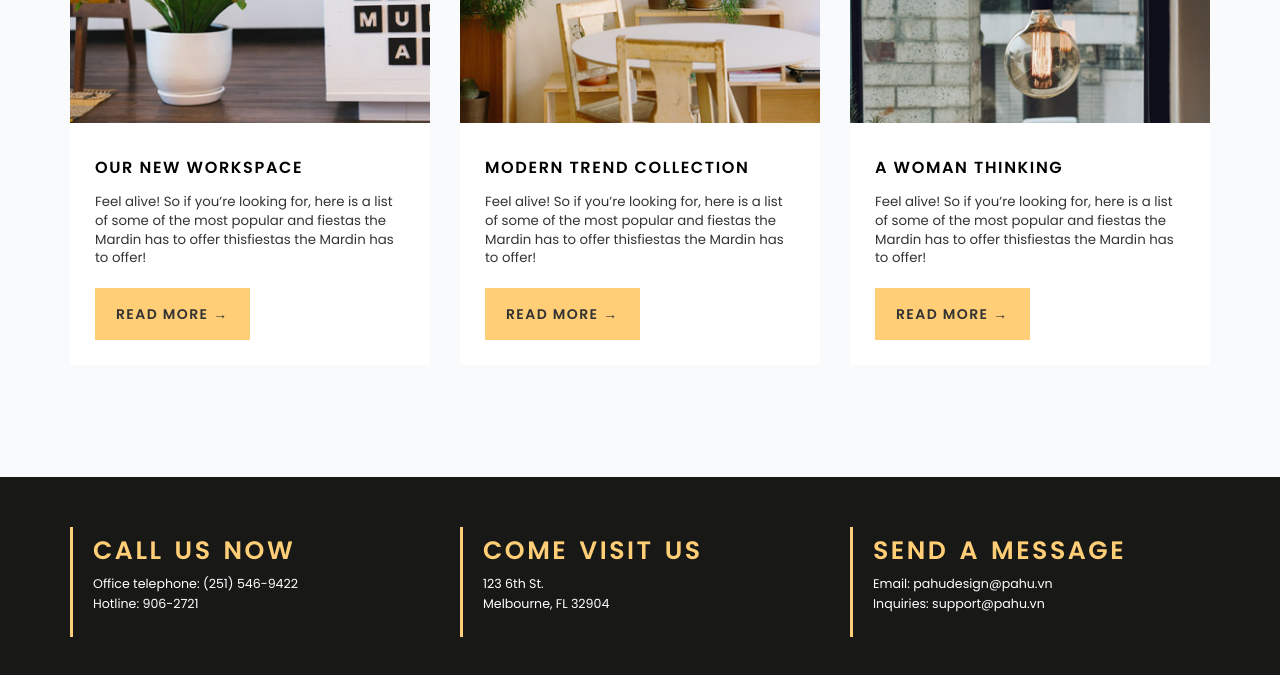
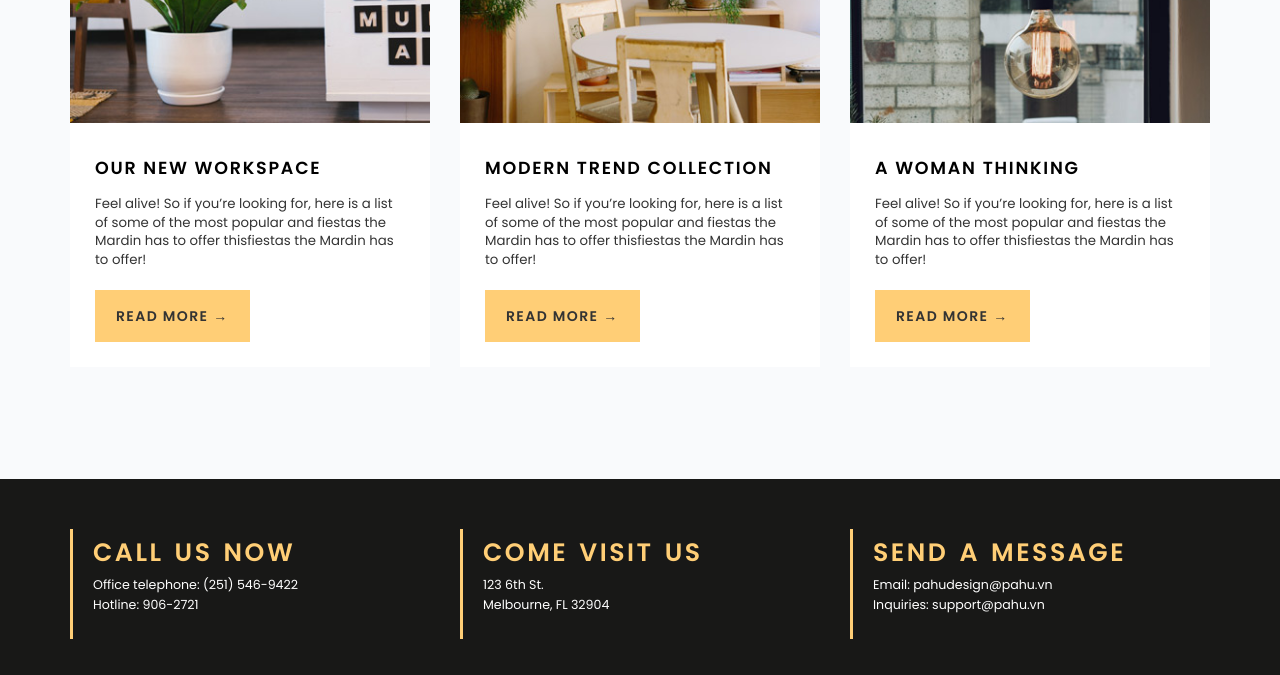
Before and after one commit to grelap/sample-website, a plain HTML site: page index.html in a window 1280 px wide. Shown: the part 6360-7035 px from the top of the page. Drawn offline with nearby package versions, Linux system fonts and the light colour scheme.

Commit message:
css changes

```diff
--- a/css/style.css
+++ b/css/style.css
@@ -538,7 +538,7 @@ figcaption {
 
 .blog h5 {
   color: black;
-  font-size: 1.15em;
+  font-size: 1.25em;
   font-weight: 600;
   letter-spacing: 0.1em;
   line-height: 1.25em;
```
